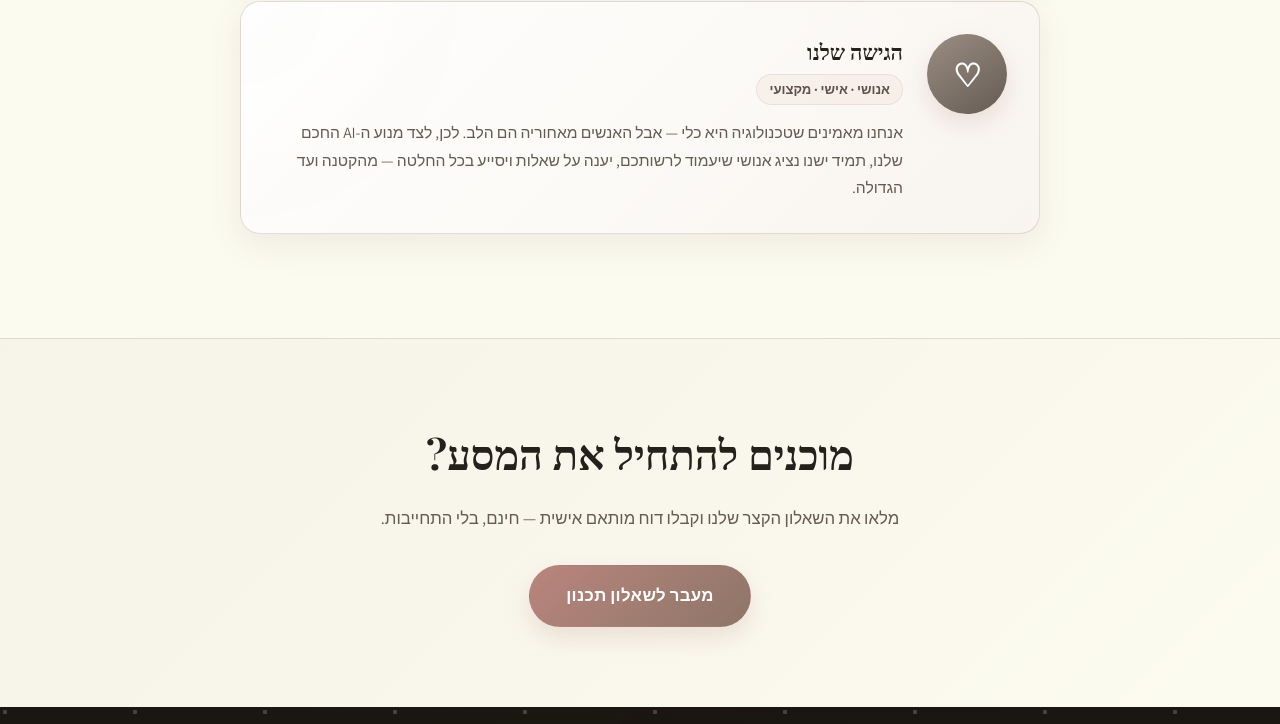
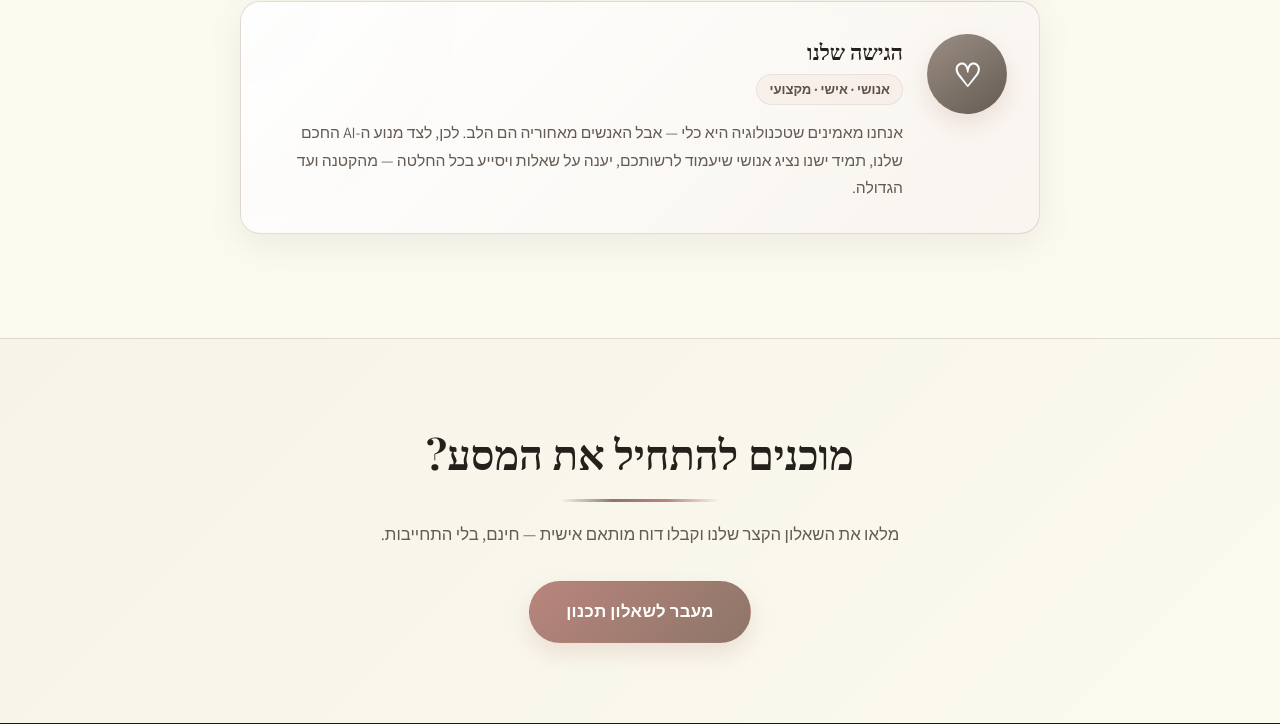
Before and after one commit to hanaamasarwa-del/WedWise, a website: page frontend/about.html in a window 1280 px wide. Shown: the part 3793-4517 px from the top of the page. Drawn offline with nearby package versions, Linux system fonts and the light colour scheme.

Commit message:
Polish page CTA wording

```diff
--- a/frontend/about.html
+++ b/frontend/about.html
@@ -379,11 +379,25 @@
     }
 
     .about-cta h2 {
+      position: relative;
+      display: inline-block;
       font-family: var(--font-display);
       font-size: clamp(1.8rem, 3.5vw, 2.6rem);
       font-weight: 700;
       color: var(--color-text);
-      margin-bottom: 1rem;
+      margin-bottom: 2rem;
+    }
+
+    .about-cta h2::after {
+      content: "";
+      position: absolute;
+      right: 50%;
+      bottom: -0.85rem;
+      width: min(160px, 46%);
+      height: 3px;
+      background: linear-gradient(90deg, transparent, var(--color-primary), var(--color-secondary), transparent);
+      border-radius: var(--radius-pill);
+      transform: translateX(50%);
     }
 
     .about-cta p {
```
Also changed, not shown: frontend/blessing-helper.html (+1 -1 lines), frontend/countdown.html (+1 -1 lines), frontend/faq.html (+1 -1 lines), frontend/questionnaire.html (+1 -1 lines).
